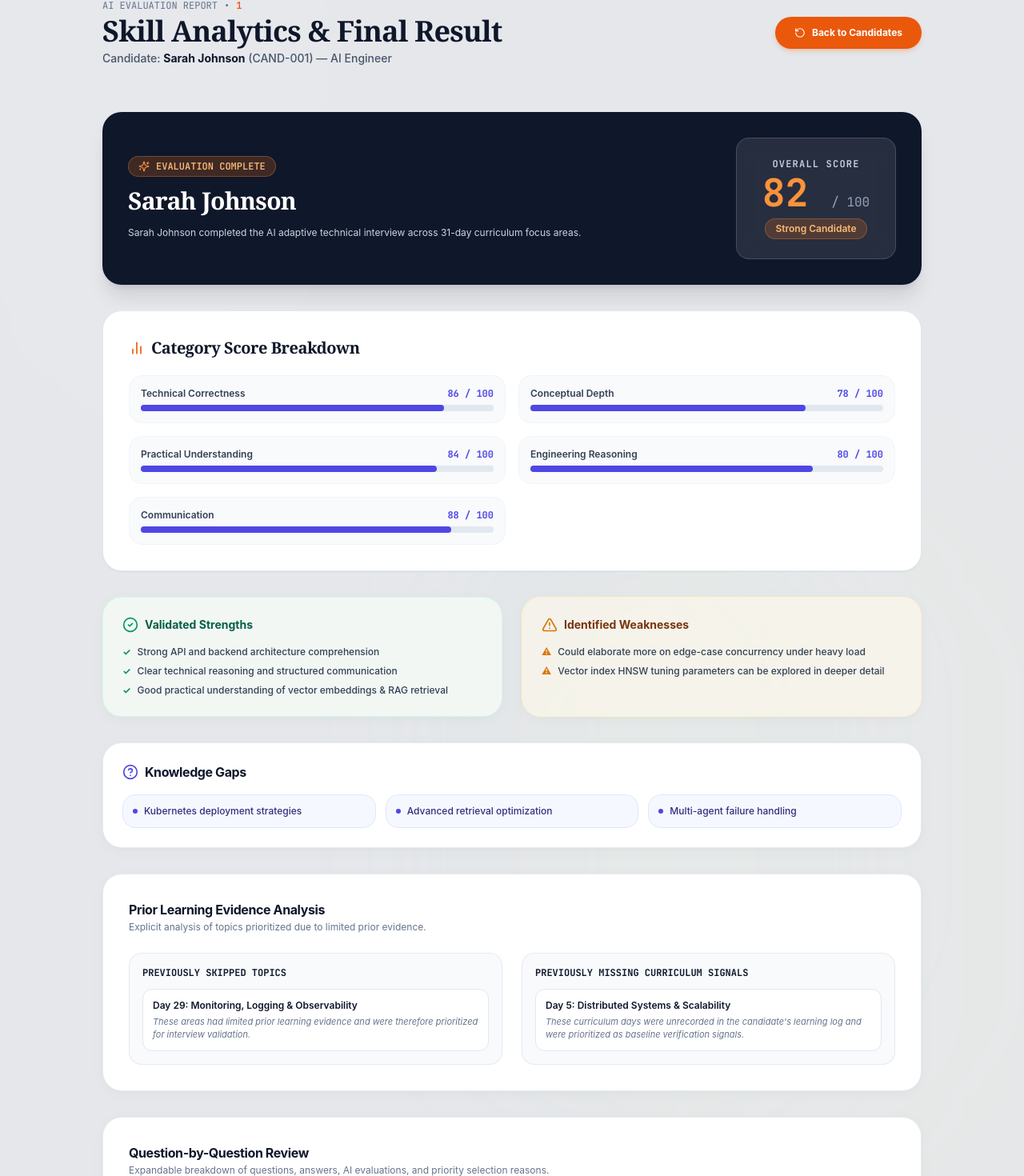
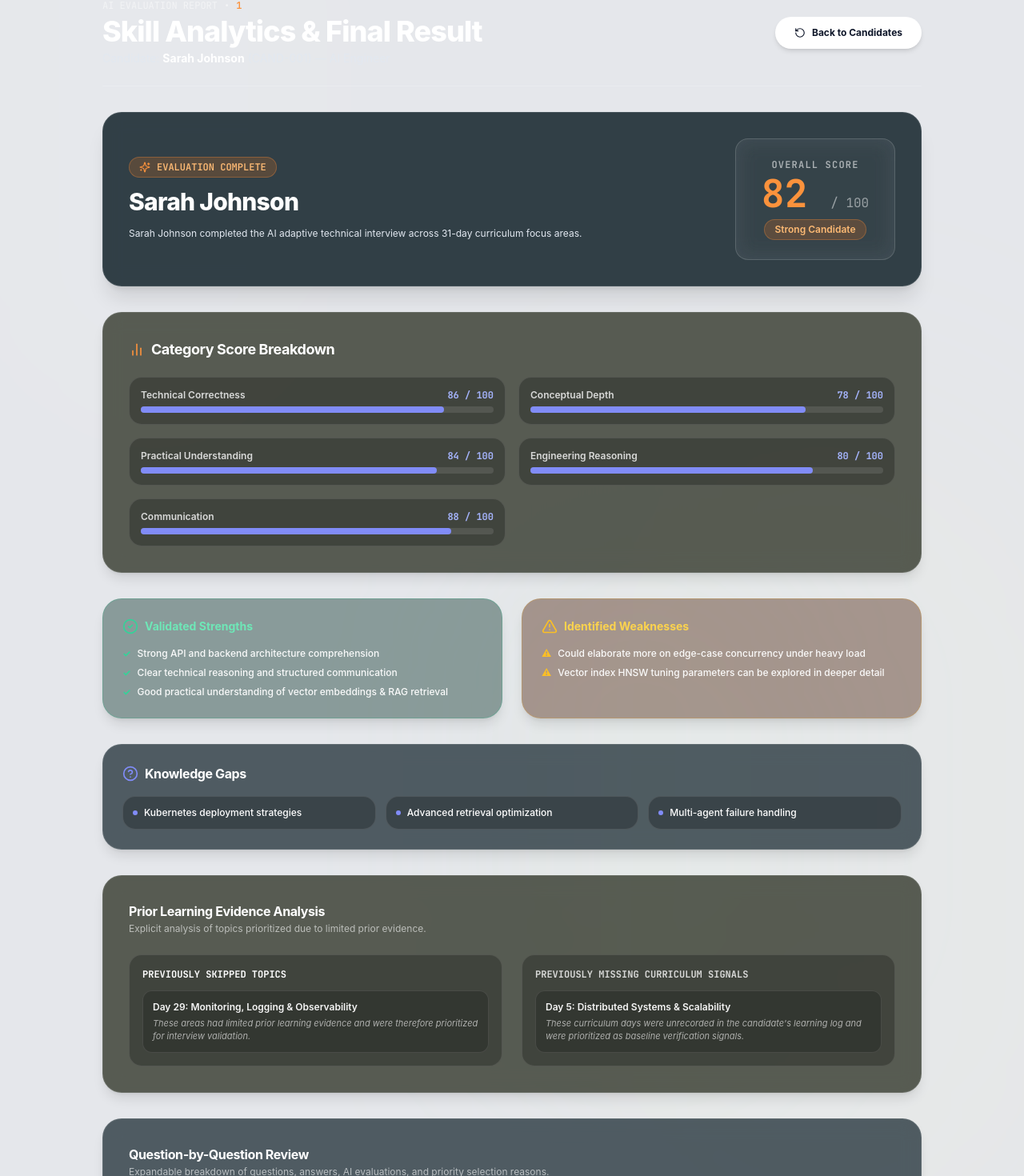
Before and after one commit to pughalvanan231-web/Team-EngineX, a React (Vite) app in the folder frontend/: page /interview/1/result in a window 1280 px wide. Shown: the part 136-1606 px from the top of the page at 80% size. Built offline with nearby package versions, Linux system fonts and the light colour scheme; no server answers.

Commit message:
feat: implement live interview session UI and associated dashboard pages

```diff
--- a/frontend/src/index.css
+++ b/frontend/src/index.css
@@ -8,7 +8,7 @@
   }
 
   body {
-    background-color: #191919;
+    background-color: #7B8B70;
     color: #FFFFFF;
     font-family: 'Plus Jakarta Sans', system-ui, -apple-system, sans-serif;
     min-height: 100vh;
--- a/frontend/src/pages/FeedbackReport.jsx
+++ b/frontend/src/pages/FeedbackReport.jsx
@@ -1,6 +1,6 @@
 import React, { useEffect, useState } from 'react';
 import { useParams, useNavigate } from 'react-router-dom';
-import { CheckCircle2, AlertTriangle, ArrowRight, RotateCcw, ChevronDown, ChevronUp, Sparkles, HelpCircle, BarChart2, ShieldCheck, Award } from 'lucide-react';
+import { CheckCircle2, AlertTriangle, RotateCcw, ChevronDown, ChevronUp, Sparkles, HelpCircle, BarChart2, ShieldCheck } from 'lucide-react';
 import { fetchInterviewResult } from '../services/api';
 
 export function FeedbackReport({ state: propState, onReset }) {
@@ -80,26 +80,26 @@ export function FeedbackReport({ state: propState, onReset }) {
   };
 
   return (
-    <div className="w-full py-10 max-w-5xl mx-auto space-y-8 font-sans">
+    <div className="w-full py-10 max-w-5xl mx-auto space-y-8 font-sans text-white">
       {/* Header */}
-      <div className="flex flex-col sm:flex-row sm:items-center justify-between gap-4 border-b border-slate-200/80 pb-6">
-        <div className="space-y-1">
-          <div className="flex items-center gap-2 text-xs font-mono text-slate-500 mb-1">
+      <div className="flex flex-col sm:flex-row sm:items-center justify-between gap-4 border-b border-white/20 pb-6">
+        <div className="space-y-1 text-left">
+          <div className="flex items-center gap-2 text-xs font-mono text-white/50 mb-1">
             <span>AI EVALUATION REPORT</span>
             <span>•</span>
-            <span className="text-orange-600 font-semibold">{sessionId}</span>
+            <span className="text-orange-400 font-semibold">{sessionId}</span>
           </div>
-          <h1 className="font-serif text-3xl sm:text-4xl font-bold text-slate-900 tracking-tight">
+          <h1 className="text-3xl sm:text-4xl font-extrabold tracking-tight">
             Skill Analytics & Final Result
           </h1>
-          <p className="text-sm text-slate-600 font-medium">
-            Candidate: <strong className="text-slate-900">{candidateName}</strong> ({candidateId}) — {jobRole}
+          <p className="text-sm text-slate-200">
+            Candidate: <strong className="text-white">{candidateName}</strong> ({candidateId}) — {jobRole}
           </p>
         </div>
 
         <button
           onClick={() => navigate('/candidates')}
-          className="px-6 py-3 rounded-full bg-orange-600 hover:bg-orange-700 text-white text-xs font-bold flex items-center gap-2 self-start sm:self-auto shadow-md shadow-orange-600/20 transition-all"
+          className="px-6 py-3 rounded-full bg-white hover:bg-slate-50 text-slate-900 text-xs font-bold flex items-center gap-2 self-start sm:self-auto shadow-md transition-all active:scale-[0.98]"
         >
           <RotateCcw className="w-3.5 h-3.5" />
           <span>Back to Candidates</span>
@@ -107,25 +107,25 @@ export function FeedbackReport({ state: propState, onReset }) {
       </div>
 
       {/* Top Banner: Score & Performance Label Card */}
-      <div className="p-8 rounded-3xl bg-slate-900 text-white shadow-xl flex flex-col md:flex-row items-center justify-between gap-8 relative overflow-hidden">
+      <div className="p-8 rounded-3xl bg-[#1d2d35]/90 border border-white/10 backdrop-blur-md shadow-xl flex flex-col md:flex-row items-center justify-between gap-8 relative overflow-hidden text-left">
         <div className="space-y-3 max-w-xl">
           <div className="inline-flex items-center gap-2 px-3 py-1 rounded-full bg-orange-500/20 text-orange-300 border border-orange-400/30 text-xs font-mono font-semibold">
             <Sparkles className="w-3.5 h-3.5 text-orange-400" />
             <span>EVALUATION COMPLETE</span>
           </div>
-          <h2 className="font-serif text-3xl font-bold tracking-tight">
+          <h2 className="text-3xl font-extrabold tracking-tight">
             {candidateName}
           </h2>
-          <p className="text-xs text-slate-300 leading-relaxed font-sans">
+          <p className="text-xs text-slate-200 leading-relaxed">
             {result.interviewer_summary || `${candidateName} completed the AI adaptive technical interview across 31-day curriculum focus areas.`}
           </p>
         </div>
 
         {/* Big Overall Score Badge */}
         <div className="flex flex-col items-center justify-center p-6 rounded-2xl bg-white/10 border border-white/15 backdrop-blur-md text-center shrink-0 min-w-[200px]">
-          <div className="text-xs font-mono text-slate-300 uppercase tracking-widest font-semibold">Overall Score</div>
+          <div className="text-xs font-mono text-white/60 uppercase tracking-widest font-semibold">Overall Score</div>
           <div className="text-5xl font-extrabold font-mono text-orange-400 mt-1">
-            {overallScore} <span className="text-base text-slate-400 font-normal">/ 100</span>
+            {overallScore} <span className="text-base text-white/50 font-normal">/ 100</span>
           </div>
           <div className="mt-2 px-3 py-1 rounded-full bg-orange-500/20 text-orange-300 border border-orange-400/30 text-xs font-semibold">
             {performanceLabel}
@@ -134,22 +134,22 @@ export function FeedbackReport({ state: propState, onReset }) {
       </div>
 
       {/* Score Breakdown Charts */}
-      <div className="p-6 sm:p-8 rounded-3xl bg-white border border-slate-200/90 shadow-sm space-y-5">
-        <h3 className="font-serif text-xl font-bold text-slate-900 tracking-tight flex items-center gap-2">
-          <BarChart2 className="w-5 h-5 text-orange-600" />
+      <div className="p-6 sm:p-8 rounded-3xl bg-[#272d1f]/75 border border-white/10 backdrop-blur-md shadow-lg space-y-5 text-left">
+        <h3 className="text-lg font-bold tracking-tight flex items-center gap-2">
+          <BarChart2 className="w-5 h-5 text-orange-400" />
           <span>Category Score Breakdown</span>
         </h3>
 
-        <div className="grid grid-cols-1 md:grid-cols-2 gap-4 text-xs font-sans">
+        <div className="grid grid-cols-1 md:grid-cols-2 gap-4 text-xs">
           {Object.entries(categoryScores).map(([catName, scoreVal]) => (
-            <div key={catName} className="p-3.5 rounded-2xl bg-slate-50 border border-slate-100 space-y-1.5">
-              <div className="flex justify-between font-semibold text-slate-700">
+            <div key={catName} className="p-3.5 rounded-2xl bg-black/25 border border-white/10 space-y-1.5">
+              <div className="flex justify-between font-semibold text-white/80">
                 <span>{catName}</span>
-                <span className="font-mono text-indigo-600 font-bold">{scoreVal} / 100</span>
+                <span className="font-mono text-indigo-300 font-bold">{scoreVal} / 100</span>
               </div>
-              <div className="w-full bg-slate-200 rounded-full h-2">
+              <div className="w-full bg-white/10 rounded-full h-2">
                 <div
-                  className="bg-indigo-600 h-2 rounded-full transition-all duration-500"
+                  className="bg-indigo-400 h-2 rounded-full transition-all duration-500"
                   style={{ width: `${Math.min(100, Math.max(0, scoreVal))}%` }}
                 />
               </div>
@@ -159,17 +159,17 @@ export function FeedbackReport({ state: propState, onReset }) {
       </div>
 
       {/* Strengths & Weaknesses 2-Column Grid */}
-      <div className="grid grid-cols-1 md:grid-cols-2 gap-6">
+      <div className="grid grid-cols-1 md:grid-cols-2 gap-6 text-left">
         {/* Strengths */}
-        <div className="p-6 rounded-3xl bg-[#F2F7F4] border border-emerald-100/90 shadow-card space-y-4">
-          <div className="flex items-center gap-2 text-emerald-800 font-bold text-sm">
-            <CheckCircle2 className="w-5 h-5 text-emerald-600" />
+        <div className="p-6 rounded-3xl bg-emerald-950/40 border border-emerald-500/20 shadow-lg space-y-4">
+          <div className="flex items-center gap-2 text-emerald-300 font-bold text-sm">
+            <CheckCircle2 className="w-5 h-5 text-emerald-400" />
             <span>Validated Strengths</span>
           </div>
-          <ul className="space-y-2 text-xs text-slate-700 font-medium">
+          <ul className="space-y-2 text-xs text-white/95 font-medium">
             {strengths.map((st, i) => (
               <li key={i} className="flex items-start gap-2">
-                <span className="text-emerald-600 font-bold">✓</span>
+                <span className="text-emerald-400 font-bold">✓</span>
                 <span>{st}</span>
               </li>
             ))}
@@ -177,15 +177,15 @@ export function FeedbackReport({ state: propState, onReset }) {
         </div>
 
         {/* Weaknesses */}
-        <div className="p-6 rounded-3xl bg-amber-50/60 border border-amber-100/90 shadow-card space-y-4">
-          <div className="flex items-center gap-2 text-amber-900 font-bold text-sm">
-            <AlertTriangle className="w-5 h-5 text-amber-600" />
+        <div className="p-6 rounded-3xl bg-amber-950/40 border border-amber-500/20 shadow-lg space-y-4">
+          <div className="flex items-center gap-2 text-amber-300 font-bold text-sm">
+            <AlertTriangle className="w-5 h-5 text-amber-400" />
             <span>Identified Weaknesses</span>
           </div>
-          <ul className="space-y-2 text-xs text-slate-700 font-medium">
+          <ul className="space-y-2 text-xs text-white/95 font-medium">
             {weaknesses.map((wk, i) => (
               <li key={i} className="flex items-start gap-2">
-                <span className="text-amber-600 font-bold">⚠</span>
+                <span className="text-amber-400 font-bold">⚠</span>
                 <span>{wk}</span>
               </li>
             ))}
@@ -194,15 +194,15 @@ export function FeedbackReport({ state: propState, onReset }) {
       </div>
 
       {/* Knowledge Gaps */}
-      <div className="p-6 rounded-3xl bg-white border border-slate-200/90 shadow-card space-y-4">
-        <h3 className="text-base font-bold text-slate-900 tracking-tight flex items-center gap-2">
-          <HelpCircle className="w-5 h-5 text-indigo-600" />
+      <div className="p-6 rounded-3xl bg-[#1d2d35]/75 border border-white/10 backdrop-blur-md shadow-lg space-y-4 text-left">
+        <h3 className="text-base font-bold tracking-tight flex items-center gap-2">
+          <HelpCircle className="w-5 h-5 text-indigo-400" />
           <span>Knowledge Gaps</span>
         </h3>
         <ul className="grid grid-cols-1 sm:grid-cols-3 gap-3 text-xs">
           {knowledgeGaps.map((gap, i) => (
-            <li key={i} className="p-3 rounded-2xl bg-indigo-50/50 border border-indigo-100 text-indigo-900 font-medium flex items-center gap-2">
-              <span className="w-1.5 h-1.5 rounded-full bg-indigo-600" />
+            <li key={i} className="p-3 rounded-2xl bg-black/25 border border-white/10 text-white font-medium flex items-center gap-2">
+              <span className="w-1.5 h-1.5 rounded-full bg-indigo-400" />
               <span>{gap}</span>
             </li>
           ))}
@@ -210,39 +210,39 @@ export function FeedbackReport({ state: propState, onReset }) {
       </div>
 
       {/* Previously Skipped & Missing Analysis Section */}
-      <div className="p-6 sm:p-8 rounded-3xl bg-white border border-slate-200/90 shadow-card space-y-6">
+      <div className="p-6 sm:p-8 rounded-3xl bg-[#272d1f]/75 border border-white/10 backdrop-blur-md shadow-lg space-y-6 text-left">
         <div>
-          <h3 className="text-base font-bold text-slate-900 tracking-tight">
+          <h3 className="text-base font-bold text-white tracking-tight">
             Prior Learning Evidence Analysis
           </h3>
-          <p className="text-xs text-slate-500 mt-0.5">
+          <p className="text-xs text-white/60 mt-0.5">
             Explicit analysis of topics prioritized due to limited prior evidence.
           </p>
         </div>
 
-        <div className="grid grid-cols-1 md:grid-cols-2 gap-6 text-xs font-sans">
+        <div className="grid grid-cols-1 md:grid-cols-2 gap-6 text-xs">
           {/* Skipped */}
-          <div className="p-4 rounded-2xl bg-slate-50 border border-slate-200/80 space-y-3">
-            <h4 className="font-bold text-slate-900 font-mono text-xs uppercase flex items-center gap-2 text-rose-700">
+          <div className="p-4 rounded-2xl bg-black/25 border border-white/10 space-y-3">
+            <h4 className="font-bold font-mono text-xs uppercase flex items-center gap-2 text-rose-350">
               <span>Previously Skipped Topics</span>
             </h4>
             {skippedAnalysis.map((sk, idx) => (
-              <div key={idx} className="p-3 rounded-xl bg-white border border-slate-200 text-slate-700 space-y-1">
-                <div className="font-semibold text-slate-900">Day {sk.day}: {sk.topic}</div>
-                <p className="text-slate-500 italic text-[11px]">{sk.note}</p>
+              <div key={idx} className="p-3 rounded-xl bg-black/20 border border-white/10 text-white space-y-1">
+                <div className="font-semibold text-white/95">Day {sk.day}: {sk.topic}</div>
+                <p className="text-white/60 italic text-[11px]">{sk.note}</p>
               </div>
             ))}
           </div>
 
           {/* Missing */}
-          <div className="p-4 rounded-2xl bg-slate-50 border border-slate-200/80 space-y-3">
-            <h4 className="font-bold text-slate-900 font-mono text-xs uppercase flex items-center gap-2 text-slate-700">
+          <div className="p-4 rounded-2xl bg-black/25 border border-white/10 space-y-3">
+            <h4 className="font-bold font-mono text-xs uppercase flex items-center gap-2 text-white/80">
               <span>Previously Missing Curriculum Signals</span>
             </h4>
             {missingAnalysis.map((ms, idx) => (
-              <div key={idx} className="p-3 rounded-xl bg-white border border-slate-200 text-slate-700 space-y-1">
-                <div className="font-semibold text-slate-900">Day {ms.day}: {ms.topic}</div>
-                <p className="text-slate-500 italic text-[11px]">{ms.note}</p>
+              <div key={idx} className="p-3 rounded-xl bg-black/20 border border-white/10 text-white space-y-1">
+                <div className="font-semibold text-white/95">Day {ms.day}: {ms.topic}</div>
+                <p className="text-white/60 italic text-[11px]">{ms.note}</p>
               </div>
             ))}
           </div>
@@ -250,63 +250,63 @@ export function FeedbackReport({ state: propState, onReset }) {
       </div>
 
       {/* Question-by-Question Review */}
-      <div className="p-6 sm:p-8 rounded-3xl bg-white border border-slate-200/90 shadow-card space-y-6">
+      <div className="p-6 sm:p-8 rounded-3xl bg-[#1d2d35]/75 border border-white/10 backdrop-blur-md shadow-lg space-y-6 text-left">
         <div>
-          <h3 className="text-base font-bold text-slate-900 tracking-tight">
+          <h3 className="text-base font-bold text-white tracking-tight">
             Question-by-Question Review
           </h3>
-          <p className="text-xs text-slate-500 mt-0.5">
+          <p className="text-xs text-white/60 mt-0.5">
             Expandable breakdown of questions, answers, AI evaluations, and priority selection reasons.
           </p>
         </div>
 
         <div className="space-y-3">
           {questionReviews.map((qr, idx) => (
-            <div key={idx} className="border border-slate-200 rounded-2xl overflow-hidden text-xs">
+            <div key={idx} className="border border-white/10 rounded-2xl overflow-hidden text-xs">
               <button
                 onClick={() => toggleExpand(idx)}
-                className="w-full p-4 bg-slate-50 hover:bg-slate-100/80 flex items-center justify-between text-left transition-colors font-sans"
+                className="w-full p-4 bg-white/5 hover:bg-white/10 flex items-center justify-between text-left transition-colors"
               >
                 <div className="flex items-center gap-3">
-                  <span className="w-6 h-6 rounded-full bg-indigo-600 text-white font-mono text-xs font-bold flex items-center justify-center">
+                  <span className="w-6 h-6 rounded-full bg-indigo-500 text-white font-mono text-xs font-bold flex items-center justify-center">
                     Q{qr.question_number || idx + 1}
                   </span>
                   <div>
-                    <div className="font-bold text-slate-900">{qr.topic}</div>
-                    <div className="text-[11px] text-slate-500 font-mono">
+                    <div className="font-bold text-white">{qr.topic}</div>
+                    <div className="text-[11px] text-white/60 font-mono">
                       Category: {qr.priorityCategory || 'GENERAL'} · Score: {qr.evaluation_score || 80}/100
                     </div>
                   </div>
                 </div>
 
                 <div className="flex items-center gap-3">
-                  <span className="px-3 py-1 rounded-full bg-white border border-slate-200 font-semibold font-mono text-indigo-600">
+                  <span className="px-3 py-1 rounded-full bg-black/45 border border-white/10 font-semibold font-mono text-indigo-300">
                     {qr.classification || 'STRONG'}
                   </span>
-                  {expandedQuestion === idx ? <ChevronUp className="w-4 h-4 text-slate-500" /> : <ChevronDown className="w-4 h-4 text-slate-500" />}
+                  {expandedQuestion === idx ? <ChevronUp className="w-4 h-4 text-white/60" /> : <ChevronDown className="w-4 h-4 text-white/60" />}
                 </div>
               </button>
 
               {expandedQuestion === idx && (
-                <div className="p-4 bg-white space-y-3 border-t border-slate-200 text-slate-700 font-sans">
+                <div className="p-4 bg-black/20 space-y-3 border-t border-white/10 text-white/90">
                   <div>
-                    <div className="font-bold text-slate-900 text-xs mb-1">Question:</div>
-                    <p className="p-3 rounded-xl bg-slate-50 text-slate-800">{qr.question}</p>
+                    <div className="font-bold text-white text-xs mb-1">Question:</div>
+                    <p className="p-3 rounded-xl bg-black/30 text-white">{qr.question}</p>
                   </div>
 
                   <div>
-                    <div className="font-bold text-slate-900 text-xs mb-1">Candidate Answer:</div>
-                    <p className="p-3 rounded-xl bg-slate-900 text-white leading-relaxed">{qr.answer}</p>
+                    <div className="font-bold text-white text-xs mb-1">Candidate Answer:</div>
+                    <p className="p-3 rounded-xl bg-black/40 text-white leading-relaxed">{qr.answer}</p>
                   </div>
 
-                  <div className="flex flex-col sm:flex-row justify-between gap-2 p-3 rounded-xl bg-indigo-50/50 border border-indigo-100 text-[11px]">
+                  <div className="flex flex-col sm:flex-row justify-between gap-4 p-3 rounded-xl bg-indigo-950/40 border border-indigo-500/20 text-[11px]">
                     <div>
-                      <span className="font-bold text-indigo-900">Selection Reason: </span>
-                      <span className="text-slate-700">{qr.reason}</span>
+                      <span className="font-bold text-indigo-300">Selection Reason: </span>
+                      <span className="text-white/80">{qr.reason}</span>
                     </div>
                     <div>
-                      <span className="font-bold text-indigo-900">AI Feedback: </span>
-                      <span className="text-slate-700">{qr.feedback}</span>
+                      <span className="font-bold text-indigo-300">AI Feedback: </span>
+                      <span className="text-white/80">{qr.feedback}</span>
                     </div>
                   </div>
                 </div>
@@ -314,7 +314,7 @@ export function FeedbackReport({ state: propState, onReset }) {
             </div>
           ))}
           {questionReviews.length === 0 && (
-            <div className="p-4 rounded-xl bg-slate-50 text-slate-500 text-xs font-mono text-center">
+            <div className="p-4 rounded-xl bg-black/25 text-white/50 text-xs font-mono text-center">
               No detailed per-question logs recorded.
             </div>
           )}
@@ -322,7 +322,7 @@ export function FeedbackReport({ state: propState, onReset }) {
       </div>
 
       {/* Final Recommendation Card */}
-      <div className="p-6 sm:p-8 rounded-3xl bg-gradient-to-r from-emerald-900 to-indigo-950 text-white shadow-xl space-y-4">
+      <div className="p-6 sm:p-8 rounded-3xl bg-gradient-to-r from-emerald-900/80 to-indigo-950/80 border border-white/10 backdrop-blur-md text-white shadow-xl space-y-4 text-left">
         <div className="flex items-center gap-2">
           <ShieldCheck className="w-6 h-6 text-emerald-400" />
           <h3 className="text-base font-bold uppercase tracking-wider text-slate-200">
```
Also changed, not shown: frontend/src/pages/InterviewCompletion.jsx (+25 -25 lines), frontend/src/pages/InterviewHistory.jsx (+18 -18 lines), frontend/src/pages/InterviewPreparation.jsx (+31 -32 lines), frontend/src/pages/LiveInterview.jsx (+36 -36 lines).
